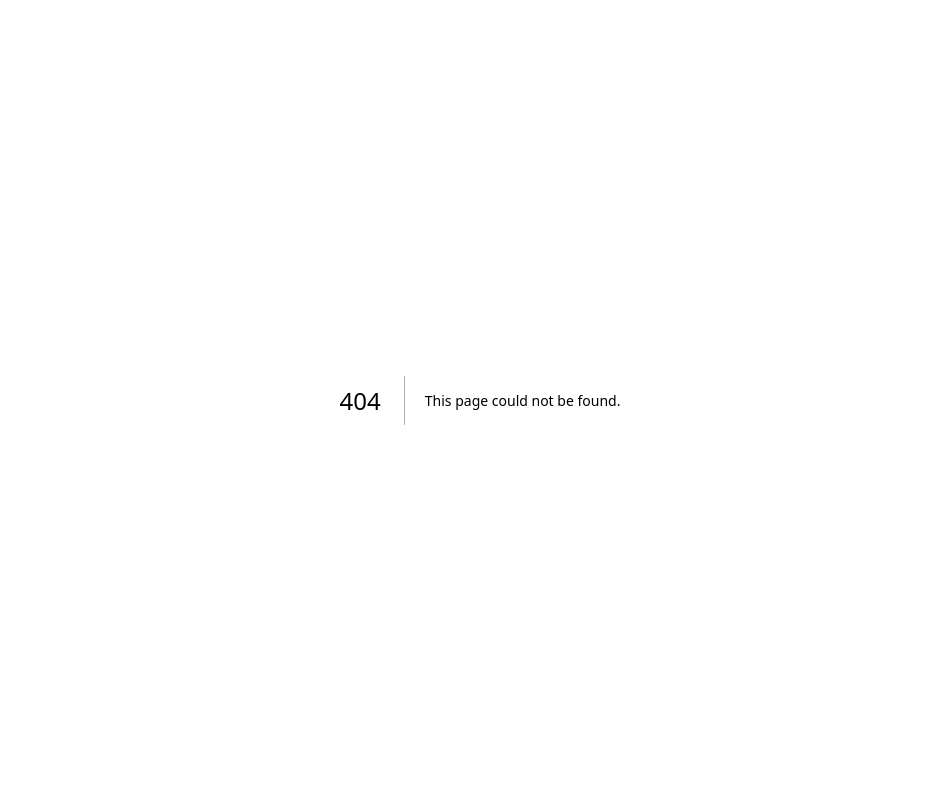
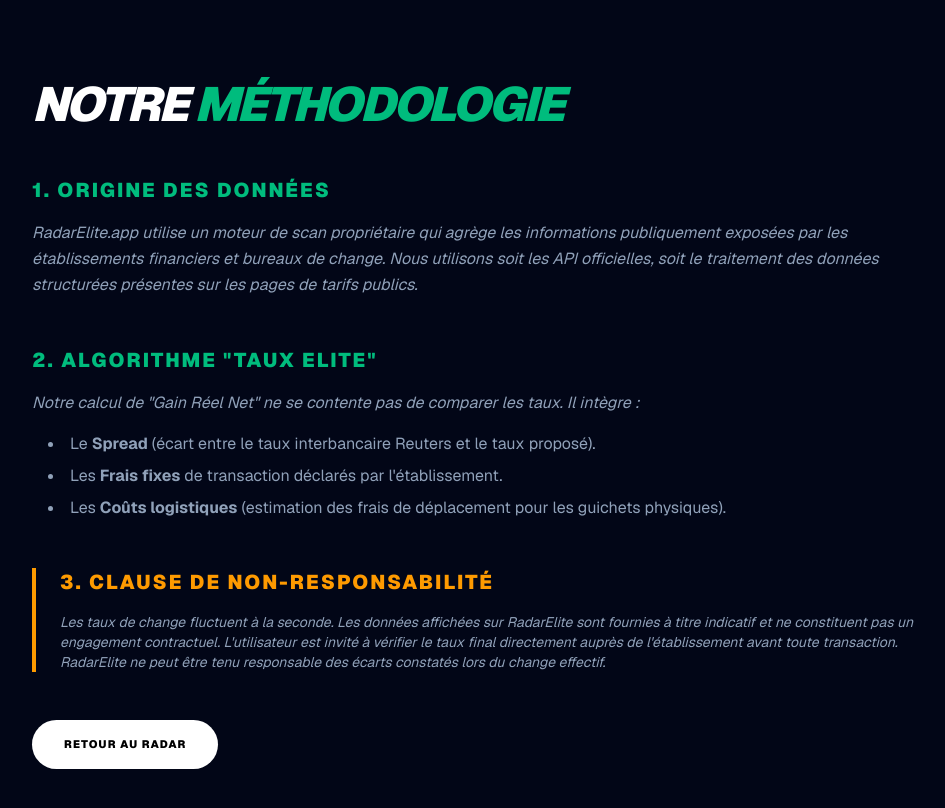
Before and after one commit to superchoco3000/Radar-chf-eur, a Next.js app: page /methodologie in a window 1280 px wide. Before the commit this address had no page. Shown: the top 808 px of the page, without its empty margins (160-1105 px from the left). Built offline with nearby package versions, Linux system fonts and the light colour scheme.

Commit message:
accesibilité + bouclier seo

```diff
--- /dev/null
+++ b/src/app/methodologie/page.tsx
@@ -0,0 +1,41 @@
+export default function Methodologie() {
+  return (
+    <main className="min-h-screen bg-[#020617] text-white p-6 md:p-20 font-sans">
+      <div className="max-w-4xl mx-auto space-y-12">
+        <h1 className="text-5xl font-black italic uppercase tracking-tighter">
+          Notre <span className="text-emerald-500">Méthodologie</span>
+        </h1>
+
+        <section className="space-y-4">
+          <h2 className="text-xl font-black uppercase text-emerald-500 tracking-widest">1. Origine des données</h2>
+          <p className="text-slate-400 leading-relaxed italic">
+            RadarElite.app utilise un moteur de scan propriétaire qui agrège les informations publiquement exposées par les établissements financiers et bureaux de change. Nous utilisons soit les API officielles, soit le traitement des données structurées présentes sur les pages de tarifs publics.
+          </p>
+        </section>
+
+        <section className="space-y-4">
+          <h2 className="text-xl font-black uppercase text-emerald-500 tracking-widest">2. Algorithme "Taux Elite"</h2>
+          <p className="text-slate-400 leading-relaxed italic">
+            Notre calcul de "Gain Réel Net" ne se contente pas de comparer les taux. Il intègre :
+          </p>
+          <ul className="list-disc list-inside text-slate-400 space-y-2 ml-4">
+            <li>Le <b>Spread</b> (écart entre le taux interbancaire Reuters et le taux proposé).</li>
+            <li>Les <b>Frais fixes</b> de transaction déclarés par l'établissement.</li>
+            <li>Les <b>Coûts logistiques</b> (estimation des frais de déplacement pour les guichets physiques).</li>
+          </ul>
+        </section>
+
+        <section className="space-y-4 border-l-4 border-amber-500 pl-6">
+          <h2 className="text-xl font-black uppercase text-amber-500 tracking-widest">3. Clause de non-responsabilité</h2>
+          <p className="text-slate-400 text-sm italic">
+            Les taux de change fluctuent à la seconde. Les données affichées sur RadarElite sont fournies à titre indicatif et ne constituent pas un engagement contractuel. L'utilisateur est invité à vérifier le taux final directement auprès de l'établissement avant toute transaction. RadarElite ne peut être tenu responsable des écarts constatés lors du change effectif.
+          </p>
+        </section>
+
+        <a href="/" className="inline-block bg-white text-black px-8 py-4 rounded-full font-black uppercase text-[11px] tracking-widest hover:bg-emerald-500 transition-colors">
+          Retour au Radar
+        </a>
+      </div>
+    </main>
+  );
+}
--- a/src/app/page.tsx
+++ b/src/app/page.tsx
@@ -182,6 +182,16 @@
         </div>
       </div>
 
+      {/* BANDEAU TRANSPARENCE GLOBAL */}
+      <div className="max-w-5xl mx-auto mb-6 px-2">
+        <div className="bg-emerald-500/5 border border-emerald-500/10 rounded-2xl p-4 flex items-center gap-4">
+          <ShieldCheck className="text-emerald-500 shrink-0" size={20} />
+          <p className="text-[10px] md:text-[11px] font-medium text-slate-400 leading-relaxed italic">
+            <span className="text-emerald-500 font-black uppercase tracking-widest">Note de Transparence :</span> Les données affichées proviennent des flux publics officiels des établissements. Ce radar est un outil indépendant de comparaison algorithmique. Pour plus de détails sur nos sources et calculs, consultez notre <a href="/methodologie" className="text-white underline hover:text-emerald-400">Méthodologie complète</a>.
+          </p>
+        </div>
+      </div>
+
       {/* LISTE DES CARTES (Logique conservée, Système d'accordéon ajouté) */}
       <div className="max-w-5xl mx-auto space-y-6 px-2">
         <AnimatePresence>
@@ -196,6 +206,7 @@
             const minutesAgo = ex.update_at ? Math.floor((new Date().getTime() - new Date(ex.update_at).getTime()) / 60000) : NaN;
             const travelCosts = ex.type === 'physical' ? TRAVEL_EXPENSE_TOTAL : 0;
             const realProfit = ((displayRate - refRate) * amount) - travelCosts - fees;
+            const isOutdated = !isNaN(minutesAgo) && minutesAgo > 30;
 
             const isExpanded = expandedId === ex.id;
             const tips = formatSpecialConditions(ex.special_conditions);
@@ -203,8 +214,10 @@
             return (
               <motion.div
                 key={ex.id}
-                layout // Permet l'animation fluide des autres cartes au déploiement
-                className={`bg-[#0f172a] rounded-[2rem] border transition-all duration-300 ${isExpanded ? 'border-emerald-500 ring-4 ring-emerald-500/10 shadow-2xl' : index === 0 ? 'border-emerald-500/50 shadow-xl' : 'border-slate-800'} overflow-hidden`}
+                layout
+                className={`bg-[#0f172a] rounded-[2rem] border transition-all duration-300 ${
+                  isExpanded ? 'border-emerald-500 ring-4 ring-emerald-500/10 shadow-2xl' : index === 0 ? 'border-emerald-500/50 shadow-xl' : 'border-slate-800'
+                } ${isOutdated ? 'opacity-100 grayscale-[0.2] border-red-300/20' : ''}`}
               >
 
                 {/* Header Carte (Devient clickable pour l'accordéon) */}
@@ -225,9 +238,21 @@
                           {ex.type}
                         </span>
                         <div className="flex items-center gap-1.5 ml-2">
-                          <div className={`w-1 h-1 rounded-full ${minutesAgo < 15 ? 'bg-emerald-500' : 'bg-red-500 animate-pulse'}`} />
-                          <span className="text-[8px] font-bold text-slate-500 uppercase tracking-widest">
-                            Robot Sync : {isNaN(minutesAgo) ? 'NAN' : minutesAgo}m ago
+                          {/* Le point devient rouge et pulse s'il est HS */}
+                          <div className={`w-1.5 h-1.5 rounded-full ${
+                            isOutdated
+                              ? 'bg-red-500 shadow-[0_0_10px_rgba(239,68,68,0.8)] animate-pulse'
+                              : 'bg-emerald-500 shadow-[0_0_8px_rgba(16,185,129,0.4)]'
+                          }`} />
+
+                          <span className={`text-[8px] font-bold uppercase tracking-widest ${
+                            isOutdated ? 'text-red-400' : 'text-slate-500'
+                          }`}>
+                            {isOutdated ? (
+                              <span className="flex items-center gap-1 text-[7px]">⚠️ ROBOT HORS-LIGNE</span>
+                            ) : (
+                              `Robot Sync : ${isNaN(minutesAgo) ? 'NAN' : minutesAgo}m ago`
+                            )}
                           </span>
                         </div>
                       </div>
@@ -260,6 +285,13 @@
                       {ex.opening_hours || "Consultez les horaires officiels"}
                     </p>
                     <p className="text-[9px] text-amber-500 font-black italic uppercase tracking-tighter animate-pulse">Cliquez pour l'expertise infiltrée</p>
+                  </div>
+
+                  {/* Note de source individuelle */}
+                  <div className="col-span-full p-2 bg-slate-900/40 border-t border-slate-800/50 flex justify-center">
+                    <p className="text-[8px] font-bold text-slate-600 uppercase tracking-[0.2em]">
+                      Source : Tarifs publics constatés via scan digital sur le site officiel de {ex.name}
+                    </p>
                   </div>
 
                   <div className="p-6 flex flex-col justify-center items-center text-center bg-[#020617]/40">
```
